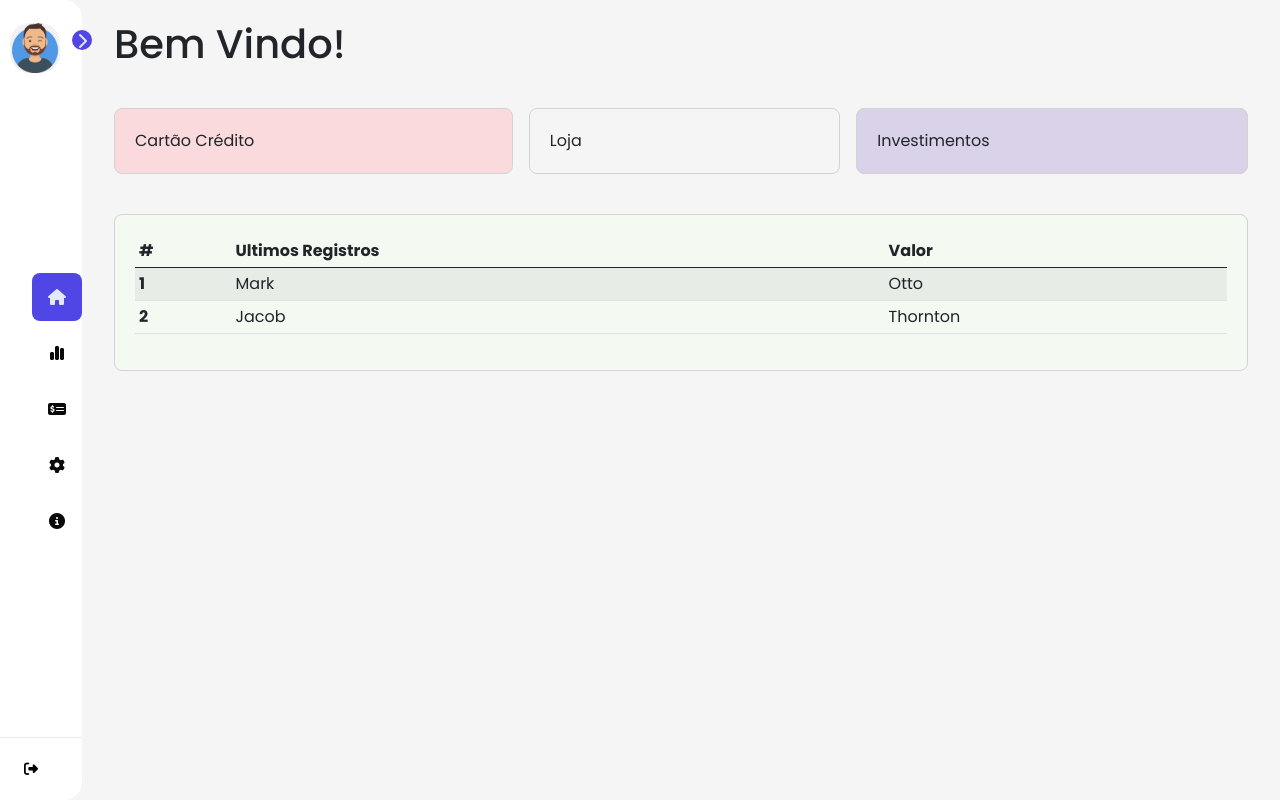
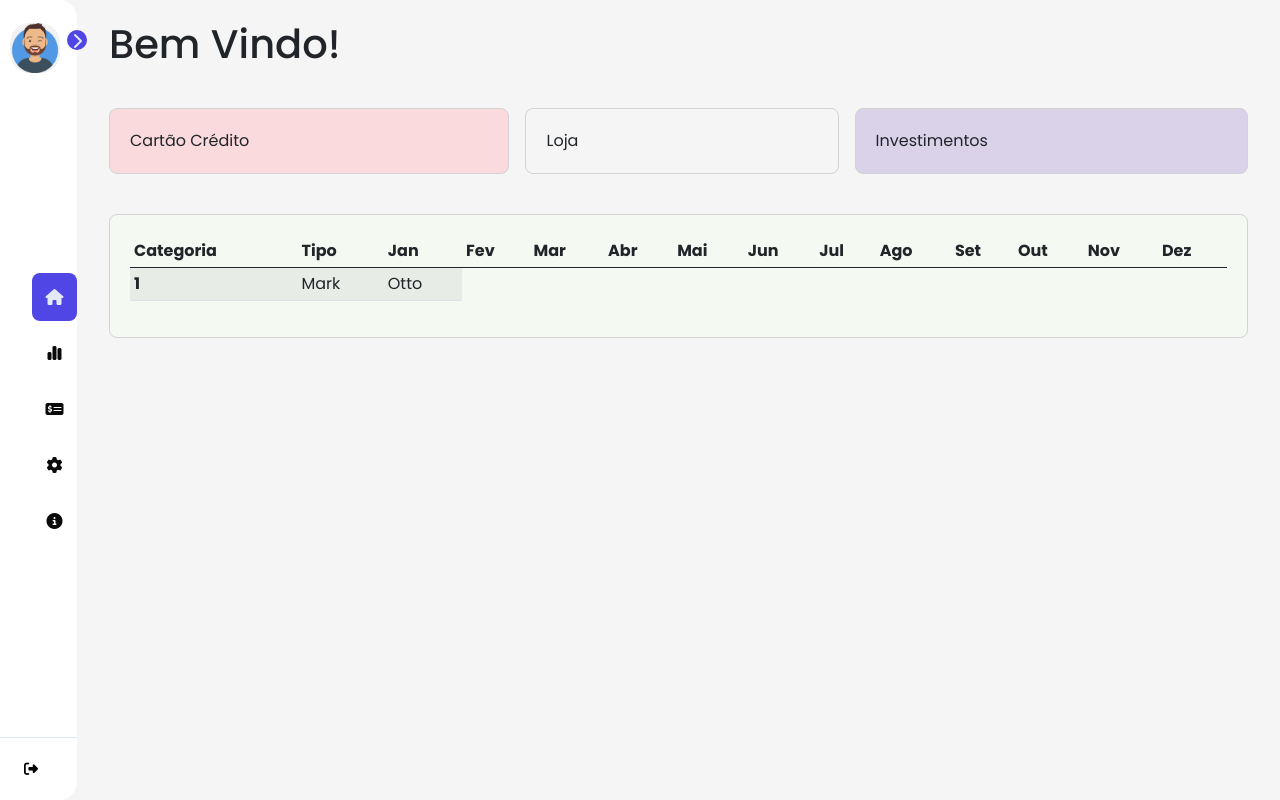
Before and after one commit to Clizan/control-costs, a PHP site: page /view/menu.html in a window 1280 px wide. Run offline with PHP 8.4, Linux system fonts and the light colour scheme.

Commit message:
feat: criando a estrutura adequada da tabela

```diff
--- a/view/css/styles.css
+++ b/view/css/styles.css
@@ -14,7 +14,7 @@ body {
 }
 
 .conteudo{
-    padding: 20px
+    padding: 20px;
 }
 
 #sidebar {
@@ -26,7 +26,7 @@ body {
     border-radius: 0px 18px 18px 0px;
     position: relative;
     transition: all .5s;
-    min-width: 82px;
+    min-width: 55px;
 }
 
 #sidebar_content {
--- a/view/menu.html
+++ b/view/menu.html
@@ -115,9 +115,20 @@
                         <table class="table table-sm table-striped">
                             <thead>
                                 <tr>
-                                    <th scope="col">#</th>
-                                    <th scope="col">Ultimos Registros</th>
-                                    <th scope="col">Valor</th>
+                                    <th scope="col">Categoria</th>
+                                    <th scope="col">Tipo</th>
+                                    <th scope="col">Jan</th>
+                                    <th scope="col">Fev</th>
+                                    <th scope="col">Mar</th>
+                                    <th scope="col">Abr</th>
+                                    <th scope="col">Mai</th>
+                                    <th scope="col">Jun</th>
+                                    <th scope="col">Jul</th>
+                                    <th scope="col">Ago</th>
+                                    <th scope="col">Set</th>
+                                    <th scope="col">Out</th>
+                                    <th scope="col">Nov</th>
+                                    <th scope="col">Dez</th>
                                 </tr>
                             </thead>
                             <tbody>
@@ -125,11 +136,6 @@
                                     <th scope="row">1</th>
                                     <td>Mark</td>
                                     <td>Otto</td>
-                                </tr>
-                                <tr>
-                                    <th scope="row">2</th>
-                                    <td>Jacob</td>
-                                    <td>Thornton</td>
                                 </tr>
                             </tbody>
                         </table>
--- a/view/register_expensive.html
+++ /dev/null
@@ -1,3 +0,0 @@
-<div class="register">
-    <h1>Registro de Custos</h1>
-</div>
```
